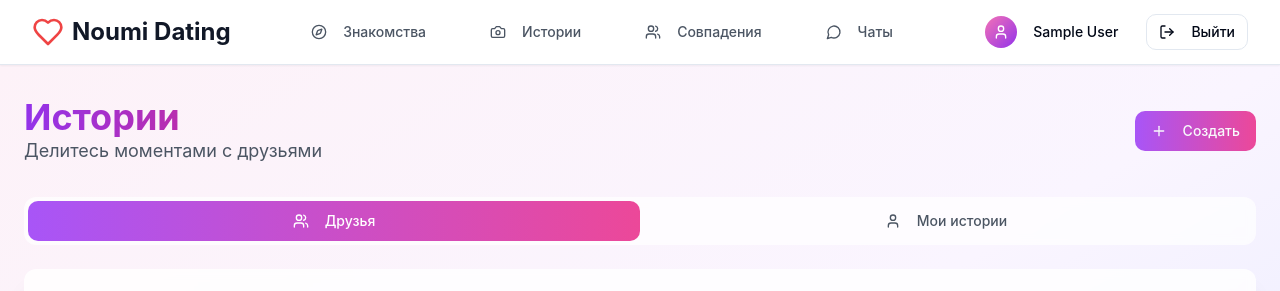
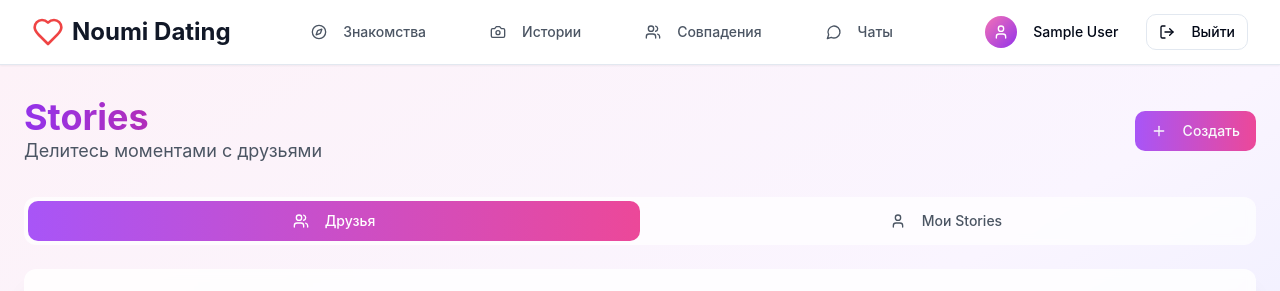
Before and after one commit to pr-poehali-dev/dating-app-development, a React (Vite) app: page /stories in a window 1280 px wide. Shown: the top 291 px of the page. Built offline with nearby package versions, Linux system fonts and the light colour scheme; sample sign-in values are in the browser's storage.

Commit message:
Исправление названия на Stories

```diff
--- a/src/components/stories/StoriesFeed.tsx
+++ b/src/components/stories/StoriesFeed.tsx
@@ -79,7 +79,7 @@ const StoriesFeed = ({ variant = 'mobile' }: StoriesFeedProps) => {
         <CardHeader className={variant === 'desktop' ? 'pb-4' : 'pb-3'}>
           <CardTitle className={`flex items-center gap-3 ${variant === 'desktop' ? 'text-2xl' : 'text-lg'}`}>
             <Icon name="Camera" size={variant === 'desktop' ? 24 : 20} className="text-purple-500" />
-            Истории друзей
+            Stories друзей
             <Badge variant="secondary" className="bg-purple-100 text-purple-700">
               {allUserStories.length}
             </Badge>
@@ -192,7 +192,7 @@ const StoriesFeed = ({ variant = 'mobile' }: StoriesFeedProps) => {
         </CardContent>
       </Card>
 
-      {/* Просмотрщик историй */}
+      {/* Просмотрщик Stories */}
       <AnimatePresence>
         {showViewer && viewerStories.length > 0 && (
           <StoryViewer
--- a/src/components/stories/UserStories.tsx
+++ b/src/components/stories/UserStories.tsx
@@ -41,7 +41,7 @@ const UserStories = ({ variant = 'mobile' }: UserStoriesProps) => {
         <CardContent className={variant === 'desktop' ? 'p-6' : 'p-4'}>
           <div className="flex items-center justify-between mb-4">
             <h3 className={`font-bold text-gray-800 ${variant === 'desktop' ? 'text-lg' : 'text-base'}`}>
-              Мои истории
+              Мои Stories
             </h3>
             <Button
               size={variant === 'desktop' ? 'default' : 'sm'}
@@ -57,7 +57,7 @@ const UserStories = ({ variant = 'mobile' }: UserStoriesProps) => {
             <div className="text-center py-8">
               <Icon name="Camera" size={variant === 'desktop' ? 48 : 40} className="text-gray-400 mx-auto mb-4" />
               <h4 className={`font-bold text-gray-700 mb-2 ${variant === 'desktop' ? 'text-lg' : 'text-base'}`}>
-                Нет историй
+                Нет Stories
               </h4>
               <p className="text-gray-500 text-sm mb-4">
                 Поделитесь моментами с друзьями
@@ -68,7 +68,7 @@ const UserStories = ({ variant = 'mobile' }: UserStoriesProps) => {
                 size={variant === 'desktop' ? 'default' : 'sm'}
               >
                 <Icon name="Plus" size={16} className="mr-2" />
-                Создать первую историю
+                Создать первую Story
               </Button>
             </div>
           ) : (
--- a/src/pages/Stories.tsx
+++ b/src/pages/Stories.tsx
@@ -20,7 +20,7 @@ const Stories = () => {
         <div className="text-center">
           <Icon name="Camera" size={64} className="text-gray-400 mx-auto mb-4" />
           <h2 className="text-xl font-bold text-gray-700 mb-2">Войдите в аккаунт</h2>
-          <p className="text-gray-500">Чтобы просматривать истории, необходимо войти в аккаунт</p>
+          <p className="text-gray-500">Чтобы просматривать Stories, необходимо войти в аккаунт</p>
         </div>
       </div>
     );
@@ -39,7 +39,7 @@ const Stories = () => {
             <h1 className={`font-bold bg-gradient-to-r from-purple-600 to-pink-600 bg-clip-text text-transparent ${
               isTouch ? 'text-2xl' : 'text-4xl'
             }`}>
-              Истории
+              Stories
             </h1>
             {!isTouch && (
               <p className="text-gray-600 text-lg">Делитесь моментами с друзьями</p>
@@ -83,7 +83,7 @@ const Stories = () => {
             size={isTouch ? 'sm' : 'default'}
           >
             <Icon name="User" size={16} className="mr-2" />
-            Мои истории
+            Мои Stories
           </Button>
         </div>
 
```
